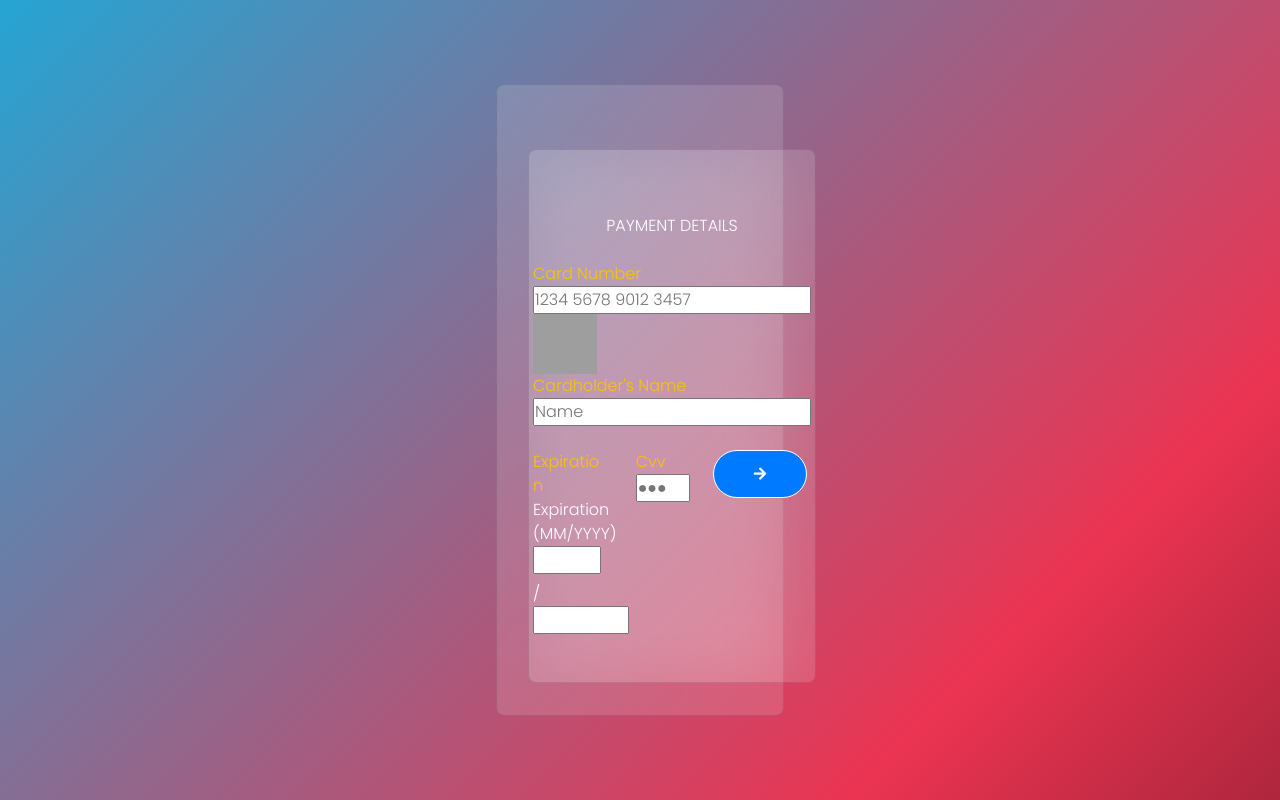
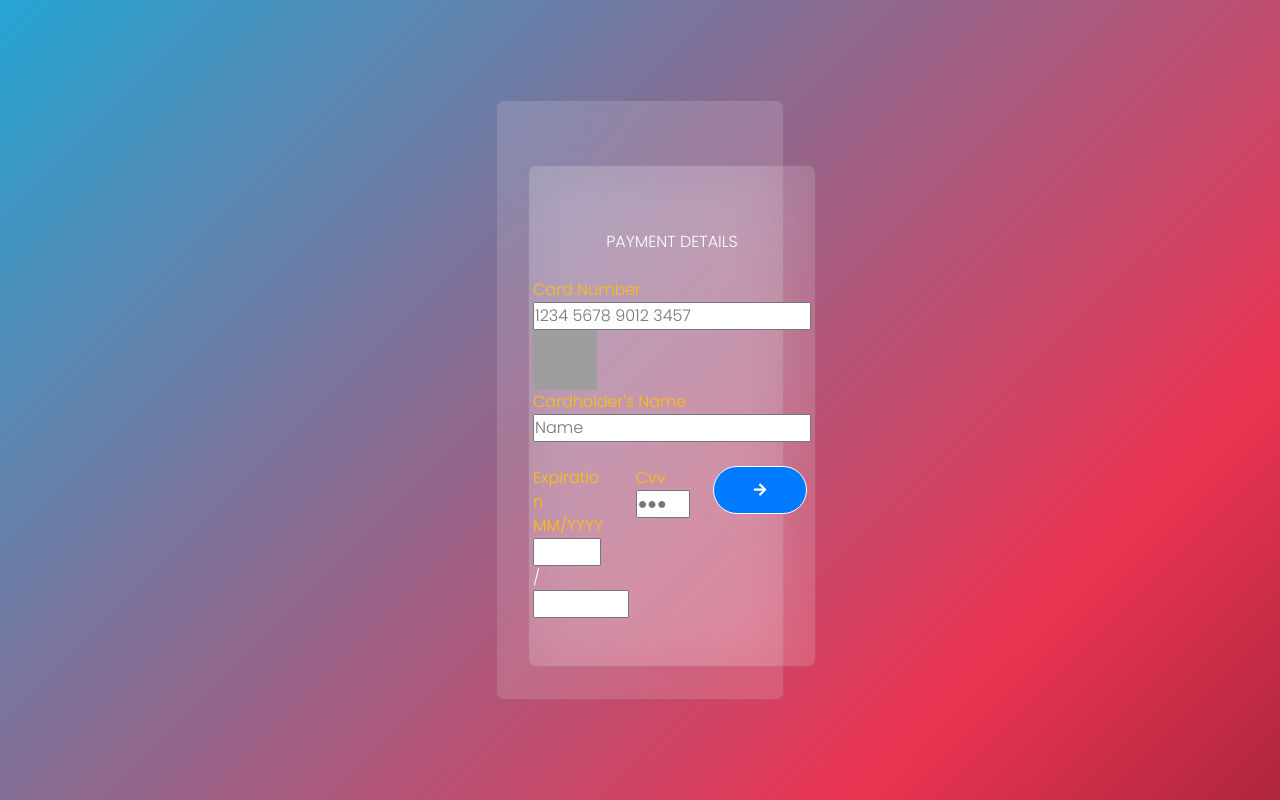
Before and after one commit to SamsonTaxon/InLine, a Flask app: page /pay in a window 1280 px wide. Run offline with Flask 2, Linux system fonts and the light colour scheme; some libraries are stand-ins or nearby versions; grey boxes are pictures that could not be loaded.

Commit message:
Update pay.html

```diff
--- a/app/templates/pay.html
+++ b/app/templates/pay.html
@@ -60,11 +60,8 @@
                     <div class="form-group pt-2">
                         <div class="row d-flex">
                             <div class="col-sm-4">
-                                <p class="text-warning mb-0">Expiration</p>
-                                    <label>
-                                      <span>Expiration (MM/YYYY)</span>
+                                <p class="text-warning mb-0">Expiration MM/YYYY</p>
                                       <input type="text" size="2" data-stripe="exp-month"/>
-                                    </label>
                                     <span> / </span>
                                      <input type="text" size="4" data-stripe="exp-year"/>
                             </div>
```
